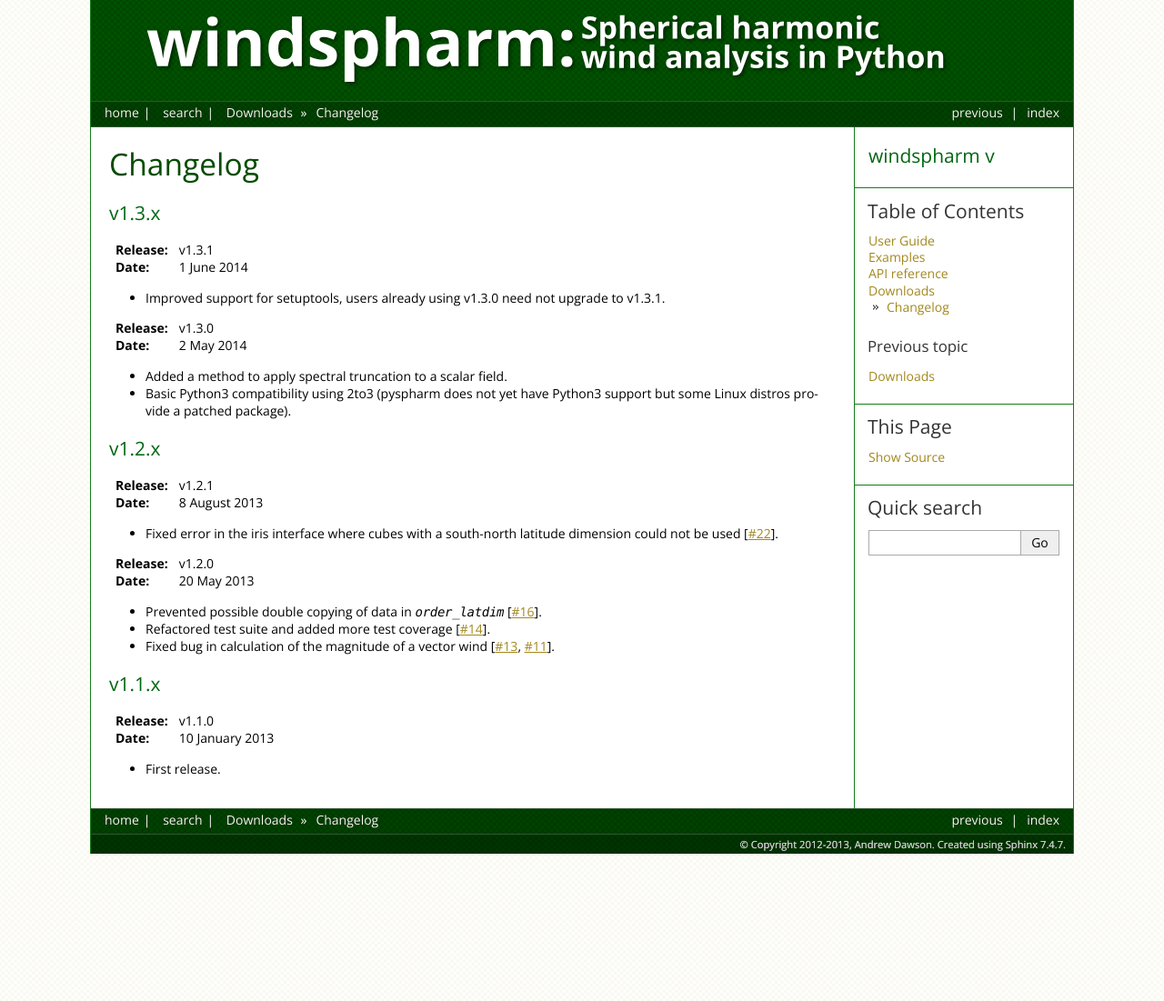
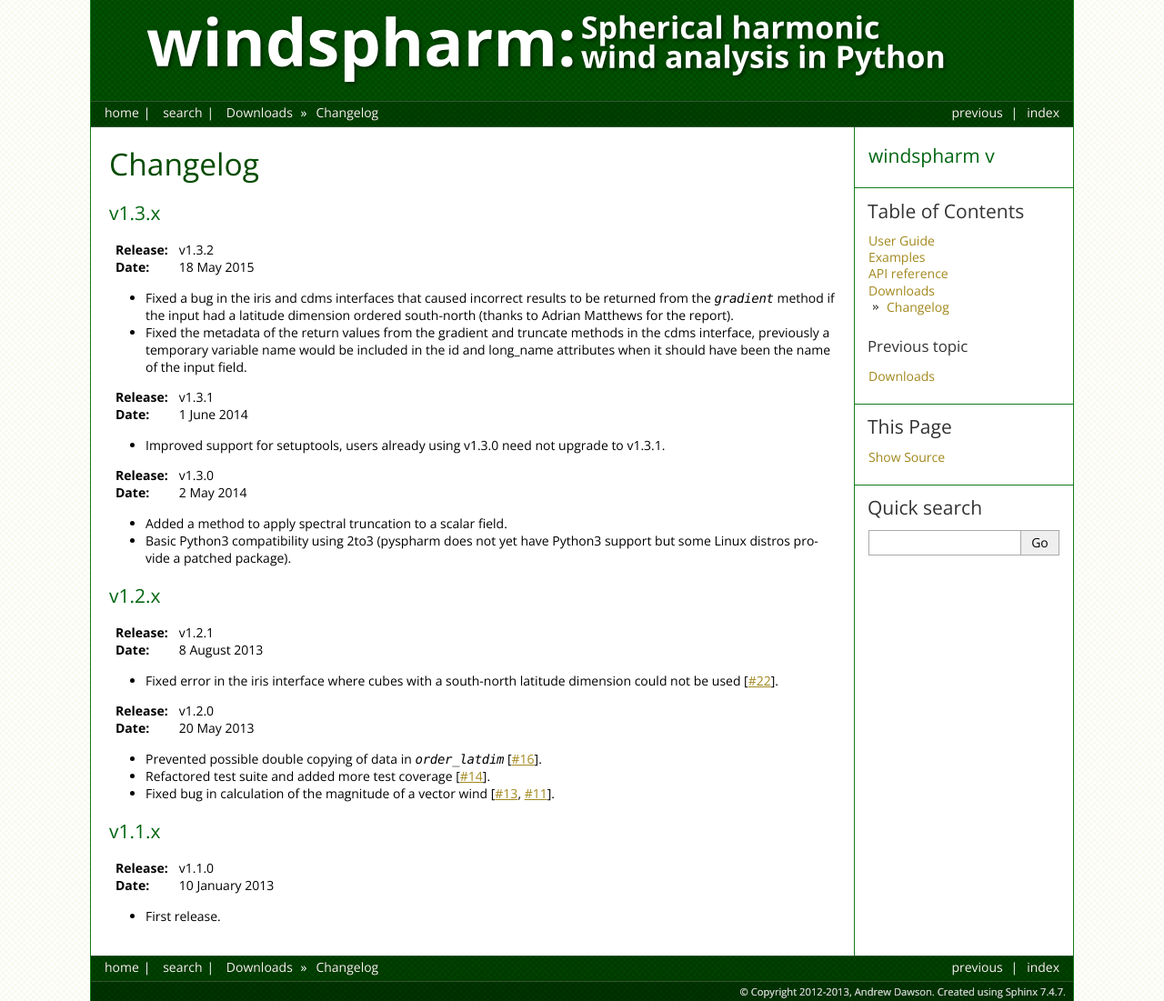
Before and after one commit to ajdawson/windspharm, a Sphinx documentation site: the page built from doc/changelog.rst, in a window 1280 px wide. Shown: the whole page at 91% size. Built offline with Sphinx 7.4.7, drawn with Linux system fonts in a browser that asks for light colours; the version number could not be read and is left out.

Commit message:
Prepare for v1.3.2 release.

```diff
--- a/doc/changelog.rst
+++ b/doc/changelog.rst
@@ -4,6 +4,12 @@
 
 v1.3.x
 ------
+
+:Release: v1.3.2
+:Date: 18 May 2015
+
+* Fixed a bug in the iris and cdms interfaces that caused incorrect results to be returned from the `gradient` method if the input had a latitude dimension ordered south-north (thanks to Adrian Matthews for the report).
+* Fixed the metadata of the return values from the gradient and truncate methods in the cdms interface, previously a temporary variable name would be included in the id and long_name attributes when it should have been the name of the input field.
 
 :Release: v1.3.1
 :Date: 1 June 2014
--- a/doc/downloads.rst
+++ b/doc/downloads.rst
@@ -8,6 +8,7 @@
 ===========================================================================  ====================  =================
 Filename                                                                     Summary               Released
 ===========================================================================  ====================  =================
+:download:`windspharm-1.3.2.tar.gz </distribution/windspharm-1.3.2.tar.gz>`  version 1.3.2 source  18 May 2015
 :download:`windspharm-1.3.1.tar.gz </distribution/windspharm-1.3.1.tar.gz>`  version 1.3.1 source  1 June 2014
 :download:`windspharm-1.3.0.tar.gz </distribution/windspharm-1.3.0.tar.gz>`  version 1.3.0 source  2 May 2014
 :download:`windspharm-1.2.1.tar.gz </distribution/windspharm-1.2.1.tar.gz>`  version 1.2.1 source  8 August 2013
```
Also changed, not shown: 2 other files.
